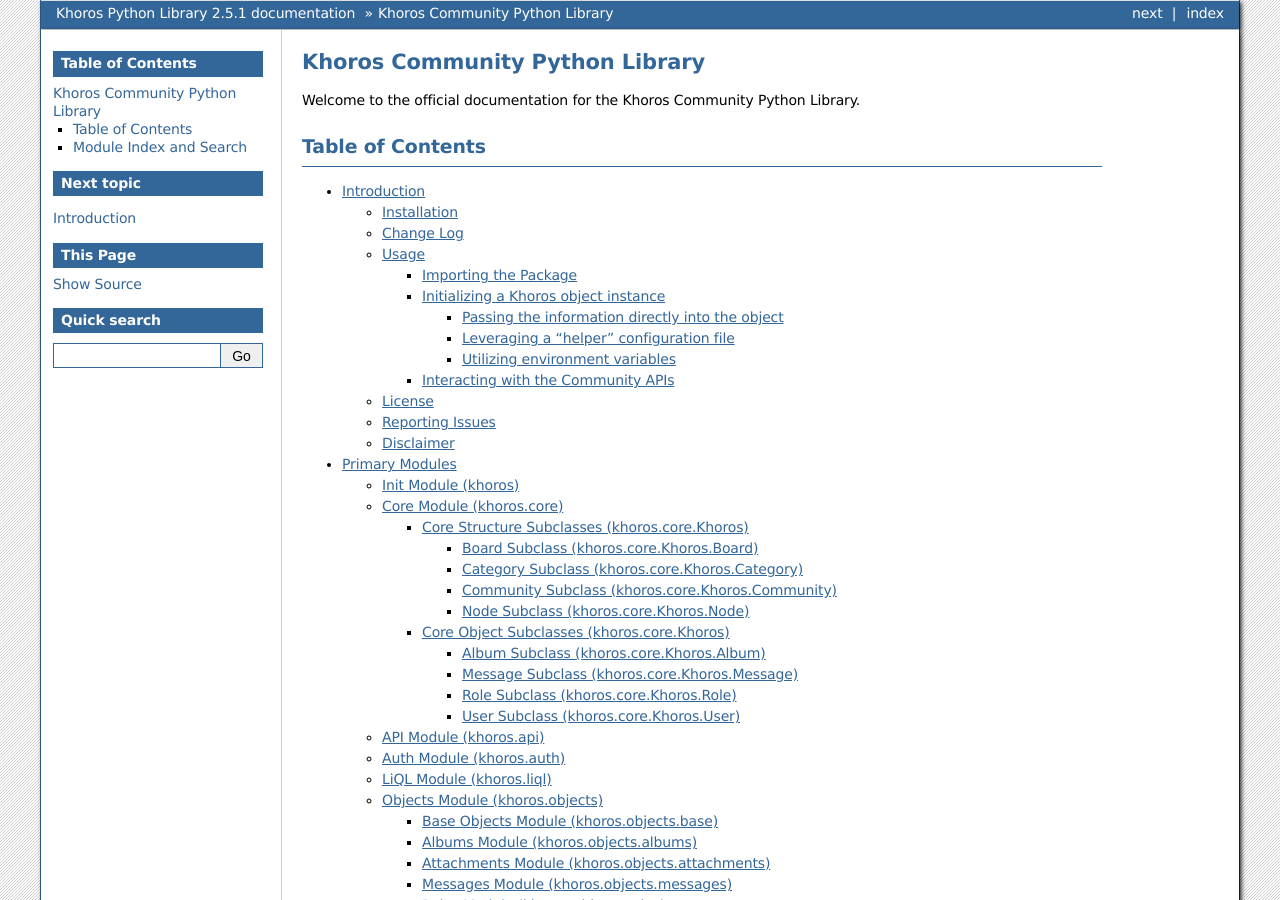
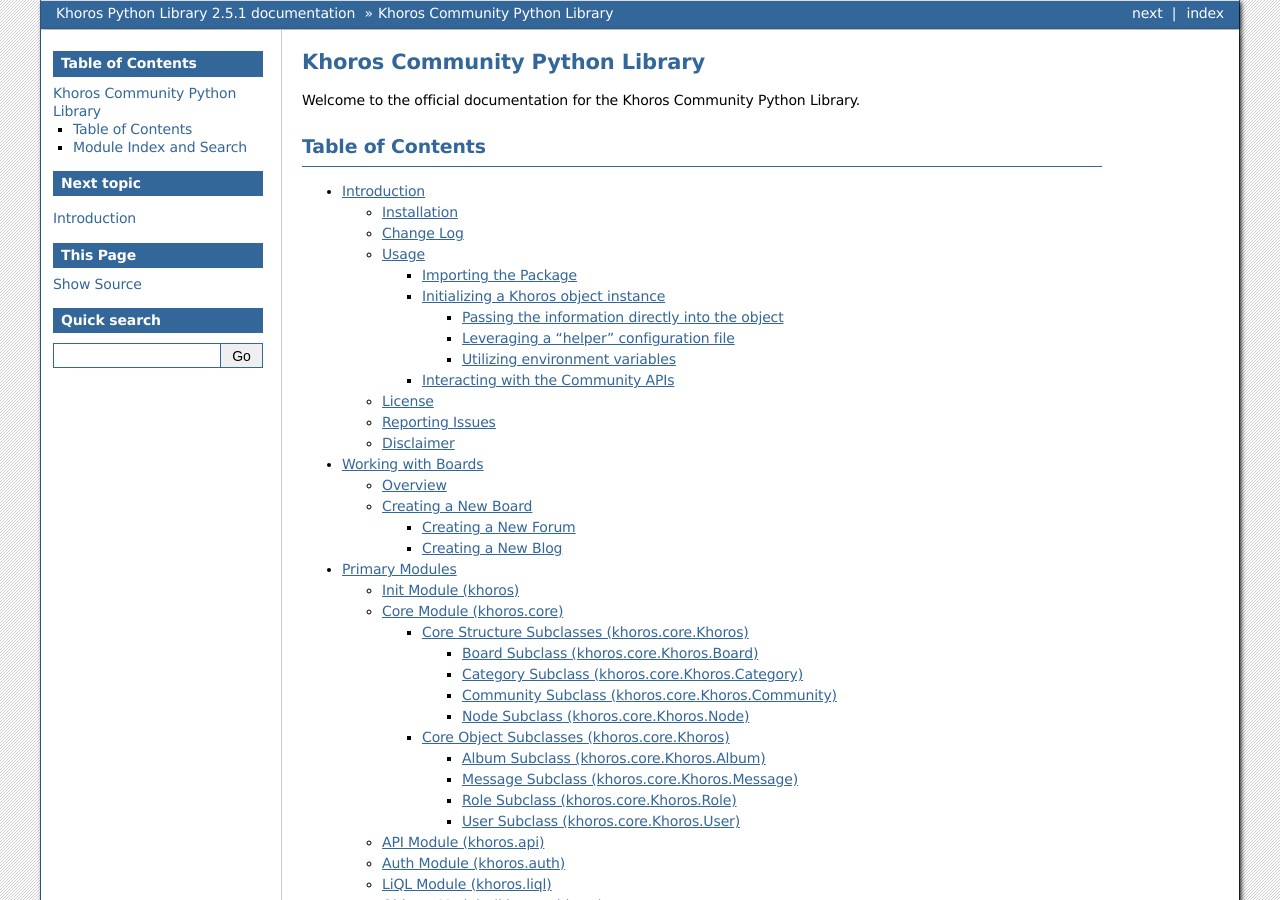
Before and after one commit to jeffshurtliff/khoros, a Sphinx documentation site: the page built from docs/index.rst, in a window 1280 px wide and 900 px high. Built offline with Sphinx 7.4.7, drawn with Linux system fonts in a browser that asks for light colours; some of the changed lines change nothing that is shown.

Commit message:
Created the boards.rst document and added it to the index.rst file

```diff
--- /dev/null
+++ b/docs/boards.rst
@@ -0,0 +1,125 @@
+###################
+Working with Boards
+###################
+Boards are the primary residence of all content in a Khoros Community environment,
+and they can be created, queried, manipulated and even deleted using the Khoros
+Community APIs.
+
+This section addresses how the Khoros Community Python library leverages these
+APIs to harness these boards.
+
+* `Overview`_
+* `Creating a New Board`_
+    * `Creating a New Forum`_
+    * `Creating a New Blog`_
+
+********
+Overview
+********
+All of the board-specific functions reside within the :py:mod:`khoros.structures.boards`
+module. However, they are also fully integrated into the :py:class:`khoros.core.Khoros`
+object by way of the :py:class:`khoros.core.Khoros.Board` subclass and the associated
+:py:class:`khoros.core.Khoros.boards` object class.
+
+After :ref:`initializing the core object <introduction:Initializing a Khoros object instance>`,
+the functions covered in the following sections can be leveraged for board-related operations.
+
+********************
+Creating a New Board
+********************
+A new board can be created using the ``boards.create()`` function via the initiated core object,
+as demonstrated below.
+
+.. code-block:: python
+
+   >>> khoros.boards.create('my-board', 'My Board', 'forum', return_status=True)
+   'success'
+
+The table below lists the arguments that can/must be used in the function, which leverages
+the :py:func:`khoros.structures.boards.create` function.
+
+======================== ======== ================================================================================================
+Argument                 Type     Description
+======================== ======== ================================================================================================
+board_id*                string   The board ID
+board_title*             string   The board title/name
+discussion_style*        string   The type of discussion style
+description              string   The description of the board
+parent_category_id       string   The ID of the parent category (if applicable)
+hidden                   boolean  Defines whether or not the new board should be hidden from lists and menus
+allowed_labels           string   Type of labels permitted (``freeform-only``, ``predefined-only`` or ``freeform or pre-defined``)
+use_freeform_labels      boolean  Indicates that only freeform labels should be permitted
+use_predefined_labels    boolean  Indicates that only predefined labels should be permitted
+predefined_labels        list     The list of predefined labels that are permitted
+media_type               string   The media type associated with a contest (``image``, ``video`` or ``story`` meaning text)
+blog_authors             list     The approved blog authors in a blog board as a list of user data dictionaries
+blog_author_ids          list     A list of User IDs representing the approved blog authors in a blog board
+blog_author_logins       list     A list of logins (i.e. usernames) representing the approved blog authors in a blog board
+blog_comments_enabled    boolean  Indicates that comments should be enabled on blog posts within a blog board
+blog_moderators          list     The designated moderators in a blog board as a list of user data dictionaries
+blog_moderator_ids       list     A list of User IDs representing the blog moderators in a blog board
+blog_moderator_logins    list     A list of logins (i.e. usernames) representing the moderators in a blog board
+one_entry_per_contest    boolean  Indicates whether or not a user can only submit one entry to a single contest
+one_kudo_per_contest     boolean  Indicates whether or not a user can vote only once per contest
+posting_date_end         datetime The date/time a contest is closed to submissions
+posting_date_start       datetime The date/time when the submission period for a contest begins
+voting_date_end          datetime The date/time when the voting period for a contest ends
+voting_date_start        datetime The date/time when the voting period for a contest begins
+winner_announced_date    datetime The date/time the contest winner will be announced
+full_response            boolean  Indicates whether the full, raw API response should be returned
+return_id                boolean  Indicates whether the Board ID should be returned
+return_url               boolean  Indicates whether the Board URL should be returned
+return_api_url           boolean  Indicates whether the API URL (i.e. URI) of the board should be returned
+return_http_code         boolean  Indicates whether the HTTP Code of the API request should be returned
+return_status            boolean  Indicates whether the status of the API response should be returned
+return_developer_message boolean  Indicates whether the Developer Response Message (if any) should be returned
+======================== ======== ================================================================================================
+
+.. note:: The fields labeled with an asterisk (*) are required.
+
+Creating a New Forum
+====================
+To create a new forum, it is necessary to set the ``discussion_style`` argument equal
+to ``forum`` when calling the ``boards.create()`` function. All other arguments, with the
+exception of the ``board_id`` and ``board_title`` arguments, are optional.
+
+.. code-block:: python
+
+   >>> khoros.boards.create('my-new-forum', 'My New Forum', 'forum')
+
+Creating a New Blog
+===================
+To create a new forum, it is necessary to set the ``discussion_style`` argument equal
+to ``blog`` when calling the ``boards.create()`` function, in addition to defining the
+``board_id`` and ``board_title``.
+
+Blog boards also have the option of explicitly defining approved blog authors and/or
+designated blog moderators at the time of the board creation. The easiest way of doing
+this is by supplying a list of User IDs (via the ``blog_author_ids`` and ``blog_moderator_ids``
+arguments) or by supplying a list of logins (i.e. usernames) via the ``blog_author_logins``
+and ``blog_moderator_logins`` arguments.  These options are demonstrated below.
+
+This example shows how to define authors and moderators using the User ID values.
+
+.. code-block:: python
+
+   >>> authors = ['23', '44', '67']
+   >>> mods = ['5', '19']
+   >>> board_id, board_title, discussion_style = 'my-first-blog', 'My First Blog', 'blog'
+   >>> khoros.boards.create(board_id, board_title, discussion_style, blog_author_ids=authors, blog_moderator_ids=mods)
+
+This example shows how to define authors and moderators using the user login values.
+
+.. code-block:: python
+
+   >>> authors = ['Ron Weasley', 'Neville Longbottom']
+   >>> mods = ['Hermione Granger']
+   >>> board_id, board_title, discussion_style = 'my-first-blog', 'My First Blog', 'blog'
+   >>> khoros.boards.create(board_id, board_title, discussion_style, \
+                            blog_author_logins=authors, blog_moderator_logins=mods)
+
+Alternatively, if you happen to already have the fully formatted ``authors`` and ``moderators`` fields
+for the API request, which would be a list of dictionaries containing user data, then they can be used
+instead via the ``blog_authors`` and ``blog_moderators`` function arguments, as demonstrated below.
+
+.. todo:: Finish this tutorial
--- a/docs/index.rst
+++ b/docs/index.rst
@@ -10,6 +10,7 @@
 .. toctree::
 
    introduction
+   boards
    primary-modules
    supporting-modules
 
```
